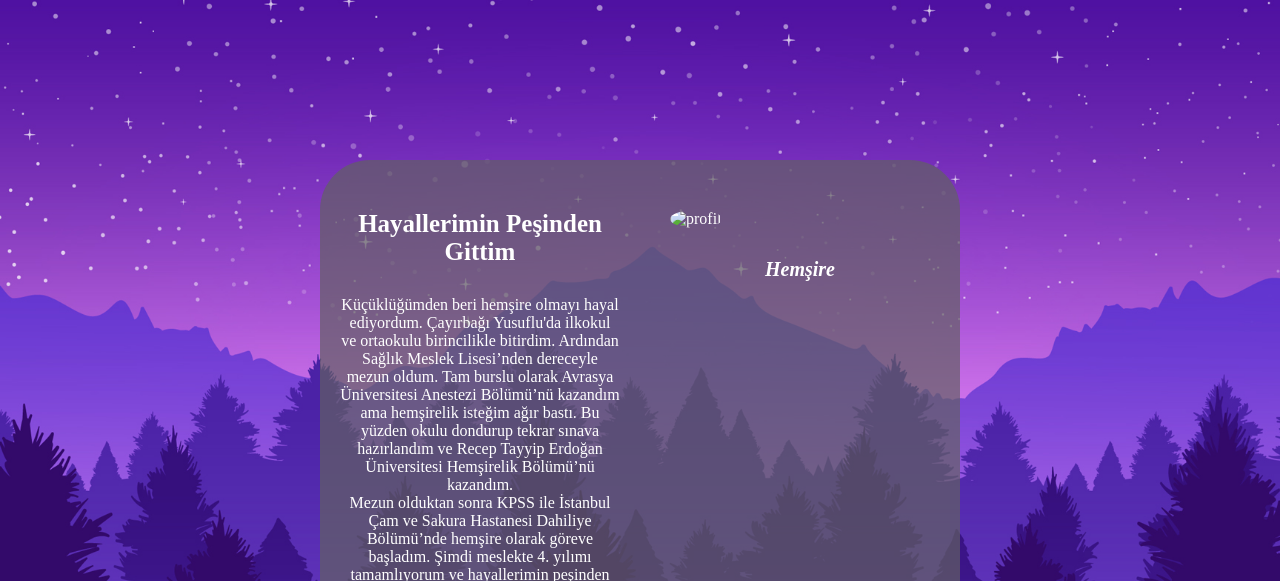
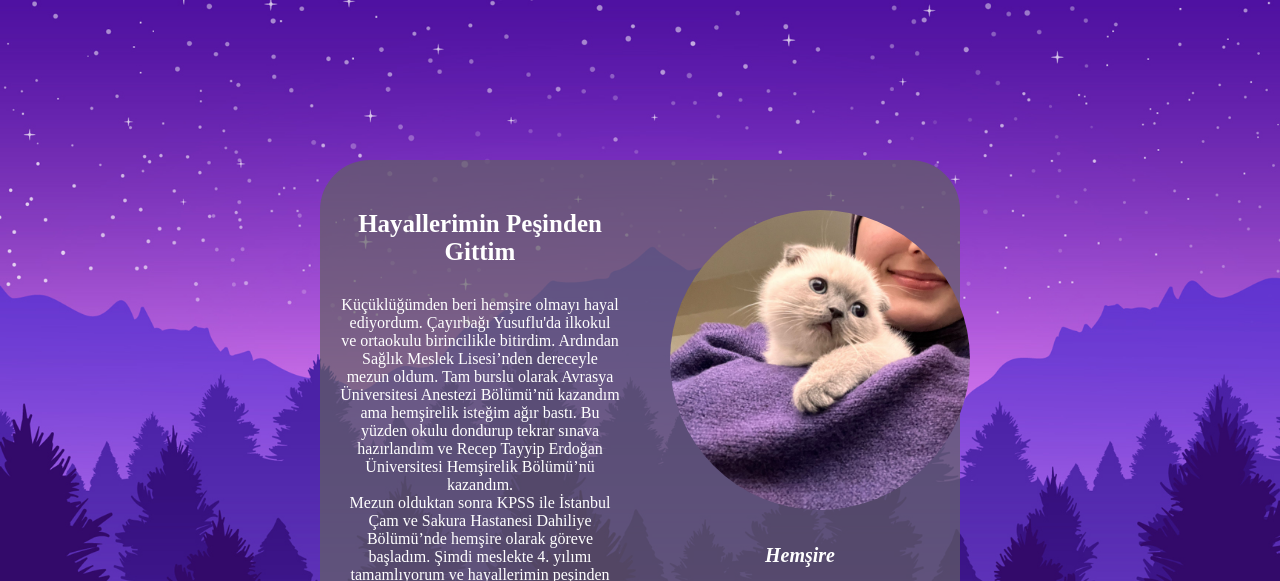
Before and after one commit to kandemir61/abla, a plain HTML site: page index.html in a window 1280 px wide. Shown: the top 581 px of the page. Drawn offline with Linux system fonts and the light colour scheme; the site is published under a folder, as on GitHub Pages, so addresses that start at the root find nothing.

Commit message:
Update index.html

```diff
--- a/index.html
+++ b/index.html
@@ -25,7 +25,7 @@
     </div>
 
     <div class="box-image">
-        <img src="/images/img.jpeg" alt="profil">
+        <img src="./images/img.jpeg" alt="profil">
         <strong class="img-title">Hemşire</strong>
     </div>
 </div>
```
